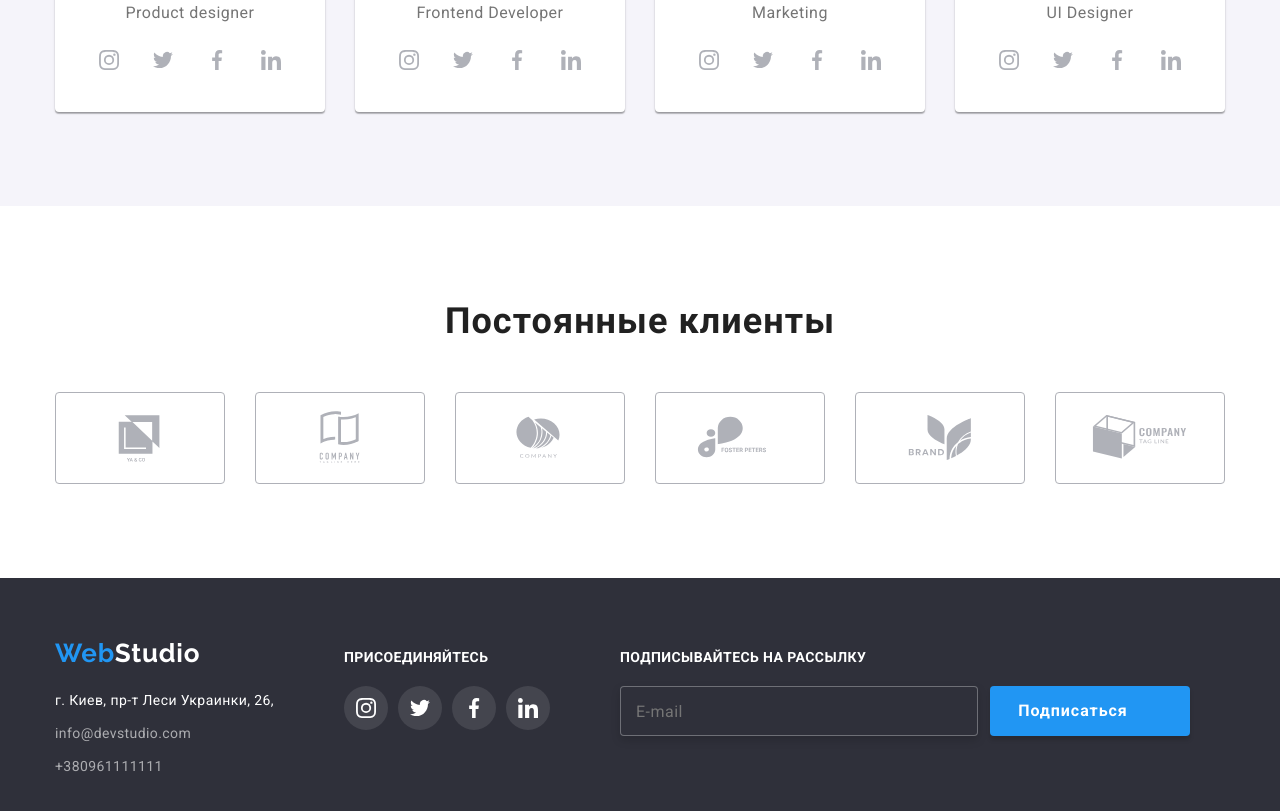
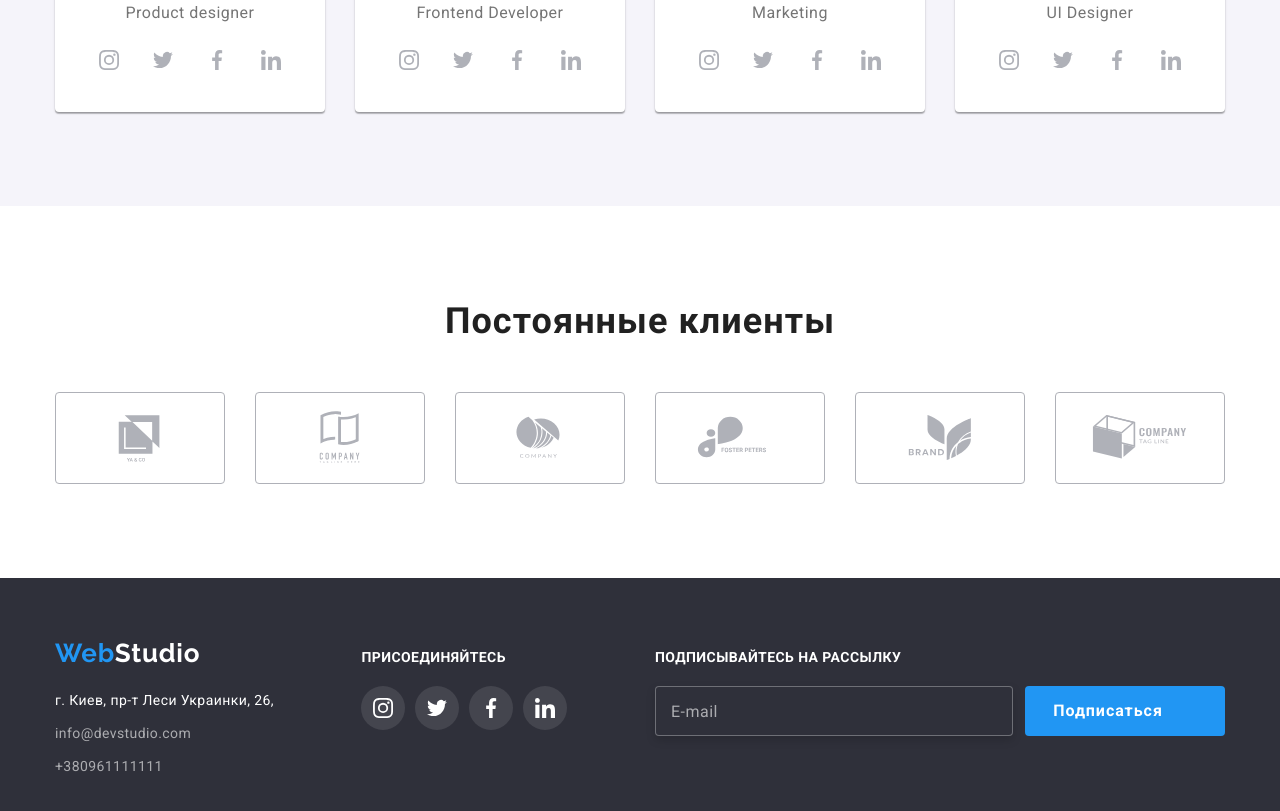
Before and after one commit to estasjuk/goit-markup-hw-05, a plain HTML site: page index.html in a window 1280 px wide. Shown: the part 2099-2910 px from the top of the page. Drawn offline with nearby package versions, Linux system fonts and the light colour scheme.

Commit message:
Исправляет позиционирование в футере

```diff
--- a/css/styles.css
+++ b/css/styles.css
@@ -250,7 +250,8 @@ body {
   line-height: 1.88;
   letter-spacing: 0.06em;
   cursor: pointer;
-  transition: background-color 250ms cubic-bezier(0.4, 0, 0.2, 1);
+  transition: background-color 250ms cubic-bezier(0.4, 0, 0.2, 1),
+    box-shadow 250ms cubic-bezier(0.4, 0, 0.2, 1);
 }
 
 .btn:hover,
@@ -258,6 +259,7 @@ body {
 .order-submit-btn:hover,
 .order-submit-btn:focus {
   background-color: var(--hover-btn);
+  box-shadow: 0px 4px 4px rgba(0, 0, 0, 0.15);
 }
 
 .features {
@@ -479,6 +481,11 @@ body {
   background-color: var(--background-footer-hero);
 }
 
+/*.footer-wrap {
+  width: 1200px;
+  display: flex;
+}*/
+
 .logo-foot {
   display: block;
   margin-bottom: 20px;
@@ -546,8 +553,8 @@ body {
 
 .f-container {
   display: flex;
+  justify-content: space-between;
   width: 1200px;
-  gap: 70px;
   align-items: baseline;
   margin-left: auto;
   margin-right: auto;
@@ -581,6 +588,7 @@ body {
   background-color: var(--active-hover-focus-current);
 }
 
+
 .mailing-form {
   display: flex;
   gap: 12px;
@@ -611,16 +619,20 @@ body {
   border: 1px solid rgba(255, 255, 255, 0.3);
   filter: drop-shadow(0px 4px 4px rgba(0, 0, 0, 0.15));
   border-radius: 4px;
-  outline: none;
+  outline: transparent;
+  transition: background-color 250ms cubic-bezier(0.4, 0, 0.2, 1);
 }
 
-.mailing-input::placeholder-shown {
+.mailing-input::placeholder {
   display: flex;
   align-items: center;
   font-size: 16px;
   line-height: 1.25;
   letter-spacing: 0.03em;
   color: rgba(255, 255, 255, 0.6);
+}
+.mailing-input:focus {
+  border: 1px solid #2196f3;
 }
 
 .mailing-btn {
@@ -640,14 +652,15 @@ body {
   letter-spacing: 0.06em;
   color: #ffffff;
   background-color: var(--active-hover-focus-current);
-  box-shadow: 0px 4px 4px rgba(0, 0, 0, 0.15);
   cursor: pointer;
-  transition: background-color 250ms cubic-bezier(0.4, 0, 0.2, 1);
+  transition: background-color 250ms cubic-bezier(0.4, 0, 0.2, 1),
+    box-shadow 250ms cubic-bezier(0.4, 0, 0.2, 1);
 }
 
 .mailing-btn:hover,
 .mailing-btn:focus {
   background-color: var(--hover-btn);
+  box-shadow: 0px 4px 4px rgba(0, 0, 0, 0.15);
 }
 
 .portfolio {
--- a/index.html
+++ b/index.html
@@ -450,16 +450,18 @@
               </li>
             </ul>
           </div>
-        <div class="mailing-f">
+        <div class="foot-container">
           <strong class="mailing">подписывайтесь на рассылку</strong>
           <form class="mailing-form" name="mailing-form">
             <input class="mailing-input" type="email" name="mailing-email" placeholder="E-mail" />
+            <div class="btn-wrap">
               <button class="mailing-btn" type="submit">
                 Подписаться
                 <svg class="icon-send" width="24px" height="24px">
                   <use href="./images/icons.svg#icon-send"></use>
                 </svg>
               </button>
+            </div>
           </form>
         </div>
       </div>
@@ -480,7 +482,7 @@
           <input type="tel" name="user-tel" id="user-tel" class="order-form-input" />
 
           <label for="user-email" class="order-form-label">Почта</label>
-          <input type="email" name="user-email" id="user_email" class="order-form-input" />
+          <input type="email" name="user-email" id="user-email" class="order-form-input" />
 
           <label for="user-comment" class="order-form-label">Комментарий</label>
           <textarea
```
Lines whose indentation alone changed are shown as unchanged.
